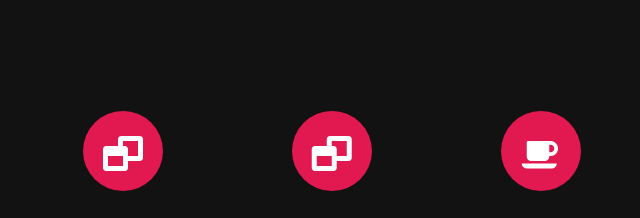
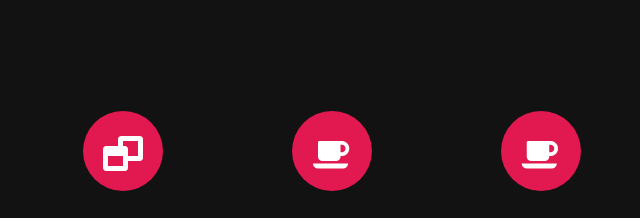
Before and after one commit to Ayrlla/Portfolio, a plain HTML site: page index.html in a window 1280 px wide. Shown: the part 1560-1778 px from the top of the page, 517-1157 px from the left. Drawn offline with nearby package versions, Linux system fonts and the light colour scheme; a script that the page names is missing.

Commit message:
Descrição das suas alterações

```diff
--- a/index.html
+++ b/index.html
@@ -96,7 +96,7 @@ Criando um Componente Funcional com Vite.
 
             <article class="single-project intervalCardReveal steam">
               <div class="icon-area">
-                <i class="fa fa-window-restore"></i>
+                <i class="fa fa-coffee"></i>
               </div>
               <h3>Em construção</h3>
               <p>Pegue o café e espere um pouco, estou desenvolvendo o projeto.</p>
```
